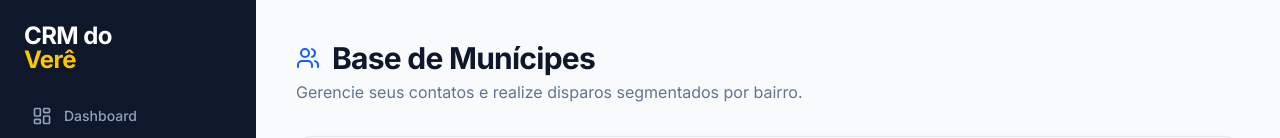
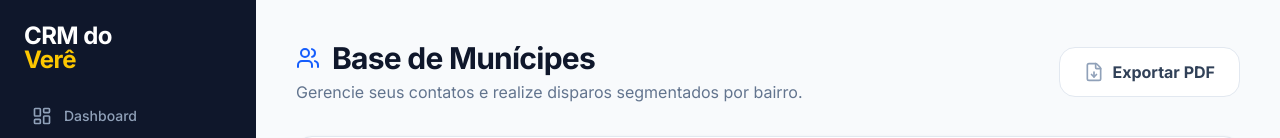
Before and after one commit to gatepfr/crmvere, a React (Vite) app in the folder frontend/: page /dashboard/municipes in a window 1280 px wide. Shown: the top 138 px of the page. Built offline with nearby package versions, Linux system fonts and the light colour scheme; no server answers; sample sign-in values are in the browser's storage.

Commit message:
feat(frontend): add Export to PDF functionality for Municipes list

```diff
--- a/frontend/src/pages/Dashboard/Municipes.tsx
+++ b/frontend/src/pages/Dashboard/Municipes.tsx
@@ -14,8 +14,11 @@ import {
   CheckCircle2,
   ArrowUpDown,
   ArrowUp,
-  ArrowDown
+  ArrowDown,
+  FileDown
 } from 'lucide-react';
+import jsPDF from 'jspdf';
+import autoTable from 'jspdf-autotable';
 
 interface Municipe {
   id: string;
@@ -153,6 +156,38 @@ export default function Municipes() {
     return raw;
   };
 
+  const exportToPDF = () => {
+    const doc = new jsPDF();
+
+    // Header
+    doc.setFontSize(18);
+    doc.text('Relatório de Munícipes - CRM do Verê', 14, 20);
+    doc.setFontSize(10);
+    doc.setTextColor(100);
+    doc.text(`Gerado em: ${new Date().toLocaleString('pt-BR')}`, 14, 28);
+    if (selectedBairro) {
+      doc.text(`Filtro por Bairro: ${selectedBairro}`, 14, 34);
+    }
+
+    const tableData = filteredMunicipes.map(m => [
+      m.name,
+      formatPhone(m.phone),
+      m.bairro || 'Não informado',
+      new Date(m.createdAt).toLocaleDateString('pt-BR')
+    ]);
+
+    autoTable(doc, {
+      startY: 40,
+      head: [['Nome', 'Telefone', 'Bairro', 'Data Cadastro']],
+      body: tableData,
+      theme: 'striped',
+      headStyles: { fillColor: [30, 41, 59] }, // slate-800
+      styles: { fontSize: 9 }
+    });
+
+    doc.save(`municipes-${new Date().getTime()}.pdf`);
+  };
+
   if (loading) return <div className="flex justify-center p-20"><Loader2 className="animate-spin text-blue-600" size={40} /></div>;
 
   return (
@@ -166,15 +201,25 @@ export default function Municipes() {
           <p className="text-slate-500 mt-1">Gerencie seus contatos e realize disparos segmentados por bairro.</p>
         </div>
 
-        {selectedMunicipes.length > 0 && (
+        <div className="flex items-center gap-3">
           <button
-            onClick={() => setIsModalOpen(true)}
-            className="bg-green-600 text-white px-6 py-3 rounded-2xl font-bold hover:bg-green-700 transition-all shadow-lg shadow-green-500/20 flex items-center gap-2 animate-in zoom-in duration-200"
+            onClick={exportToPDF}
+            className="px-6 py-3 bg-white border border-slate-200 text-slate-700 rounded-2xl font-bold hover:bg-slate-50 transition-all flex items-center gap-2"
           >
-            <MessageCircle size={20} />
-            Enviar para {selectedMunicipes.length} selecionados
+            <FileDown size={20} className="text-slate-400" />
+            Exportar PDF
           </button>
-        )}
+
+          {selectedMunicipes.length > 0 && (
+            <button
+              onClick={() => setIsModalOpen(true)}
+              className="bg-green-600 text-white px-6 py-3 rounded-2xl font-bold hover:bg-green-700 transition-all shadow-lg shadow-green-500/20 flex items-center gap-2 animate-in zoom-in duration-200"
+            >
+              <MessageCircle size={20} />
+              Enviar para {selectedMunicipes.length}
+            </button>
+          )}
+        </div>
       </header>
 
       {/* Filters */}
```
